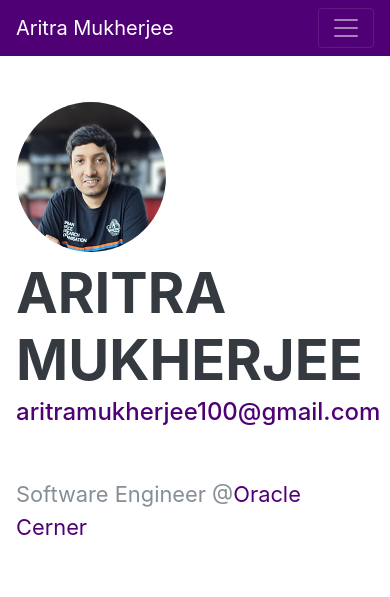
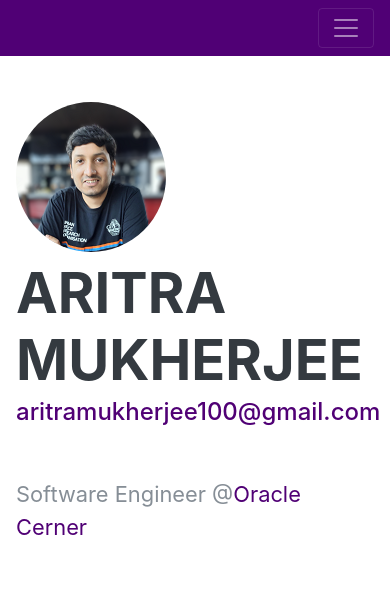
Before and after one commit to mukherjee96/about-me, a plain HTML site: page index.html in a window 390 px wide. Shown: the top 597 px of the page. Drawn offline with nearby package versions, Linux system fonts and the light colour scheme; a web font is replaced by a local one.

Commit message:
remove span

```diff
--- a/index.html
+++ b/index.html
@@ -49,7 +49,7 @@
 <body id="page-top">
   <nav class="navbar navbar-expand-lg navbar-dark bg-primary fixed-top" id="sideNav">
     <a class="navbar-brand js-scroll-trigger" href="#page-top">
-      <span class="d-block d-lg-none">Aritra Mukherjee</span>
+      <!-- <span class="d-block d-lg-none">Aritra Mukherjee</span> -->
       <span class="d-none d-lg-block">
         <img class="img-fluid img-profile rounded-circle mx-auto mb-2" src="./assets/img/profile.png"
           alt="Profile picture" loading="lazy">
```
